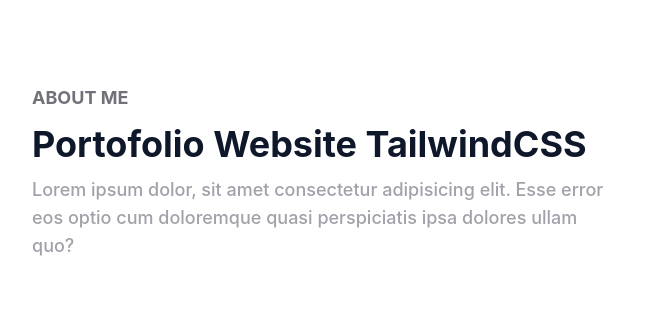
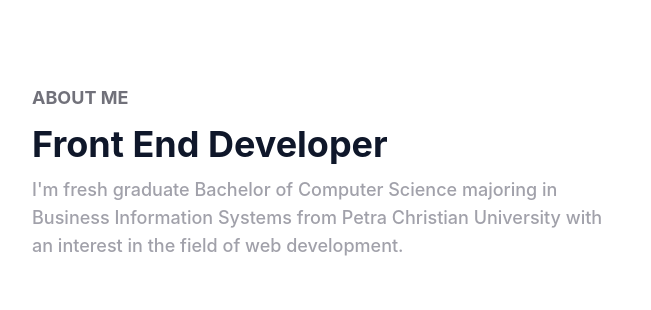
Before and after one commit to Hxnlchs/portfolio-tailwindcss, a website: page index.html in a window 1280 px wide. Shown: the part 740-1050 px from the top of the page, 0-651 px from the left. Drawn offline with Linux system fonts and the light colour scheme.

Commit message:
fill desc

```diff
--- a/index.html
+++ b/index.html
@@ -76,8 +76,8 @@
         <div class="flex flex-wrap">
           <div class="w-full px-4 mb-8 lg:w-1/2">
             <h4 class="font-bold uppercase text-primary text-lg mb-3 ">About Me</h4>
-            <h2 class="font-bold text-dark text-2xl mb-3 max-w-screen-md lg:text-4xl">Portofolio Website TailwindCSS</h2>
-            <p class="font-medium text-base max-w-xl text-secondary lg:text-lg">Lorem ipsum dolor, sit amet consectetur adipisicing elit. Esse error eos optio cum doloremque quasi perspiciatis ipsa dolores ullam quo?</p>
+            <h2 class="font-bold text-dark text-2xl mb-3 max-w-screen-md lg:text-4xl">Front End Developer</h2>
+            <p class="font-medium text-base max-w-xl text-secondary lg:text-lg">I'm fresh graduate Bachelor of Computer Science majoring in Business Information Systems from Petra Christian University with an interest in the field of web development.</p>
           </div>
           <div class="w-full px-4 max-w-xl lg:w-1/2">
             <h3 class="font-semibold text-2xl mb-4 mt-10">Let's Connect</h3>
@@ -245,7 +245,7 @@
         <div class="max-w-full mx-auto text-center mb-16">
           <h4 class="font-semibold text-lg text-primary mb-2 mt-10">Contact</h4>
           <h2 class="font-bold text-dark text-3xl mb-4 sm:text-4xl lg:text-5xl">Contact Me</h2>
-          <p class="font-medium text-md text-secondary md:text-lg">Lorem ipsum dolor sit amet consectetur adipisicing elit. Omnis harum est error recusandae veniam.</p>
+          <p class="font-medium text-md text-secondary md:text-lg">You can contact me if you have any questions or the like.</p>
         </div>
       </div>
       <form>
```
